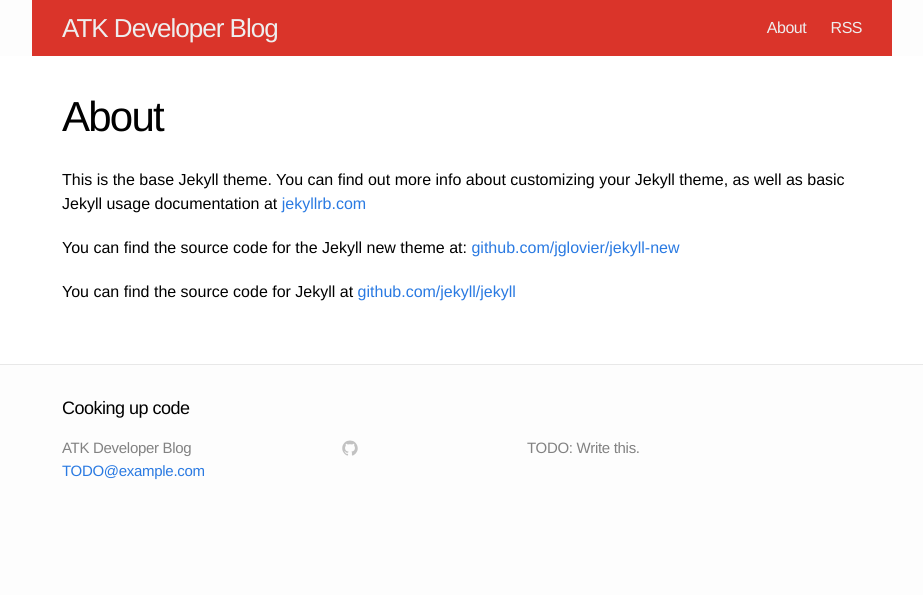
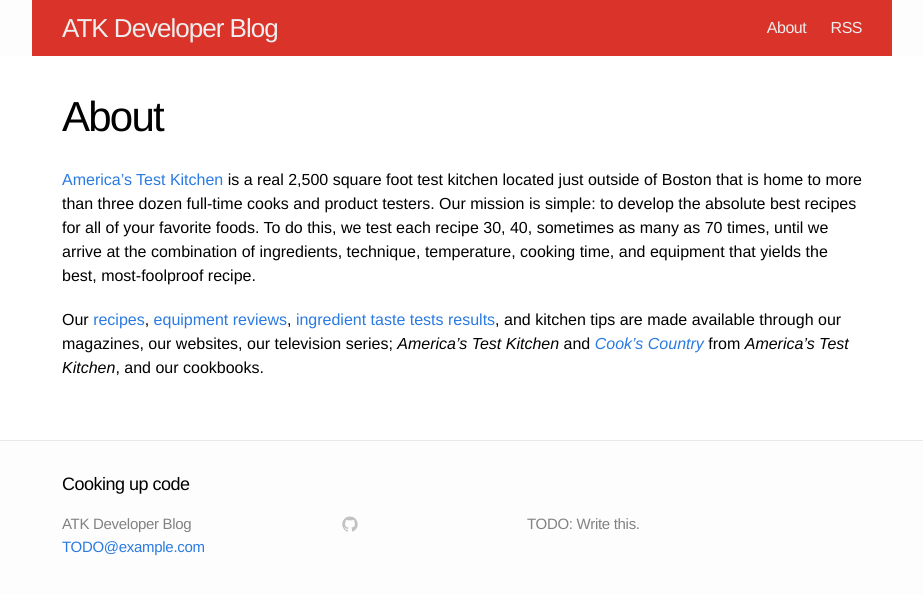
Before and after one commit to Americastestkitchen/Americastestkitchen.github.io, a Jekyll site: the page built from about.md, in a window 1280 px wide. Shown: the top 595 px of the page, without its empty margins (178-1101 px from the left). Built offline with Jekyll 4.4.1, drawn with Linux system fonts in a browser that asks for light colours.

Commit message:
About Us copy pasta from atk Added links

```diff
--- a/about.md
+++ b/about.md
@@ -4,8 +4,14 @@
 permalink: /about/
 ---
 
-This is the base Jekyll theme. You can find out more info about customizing your Jekyll theme, as well as basic Jekyll usage documentation at [jekyllrb.com](http://jekyllrb.com/)
+[America's Test Kitchen](http://www.americastestkitchen.com) is a real 2,500 square foot test kitchen located just
+outside of Boston that is home to more than three dozen full-time cooks and
+product testers. Our mission is simple: to develop the absolute best recipes for
+all of your favorite foods. To do this, we test each recipe 30, 40, sometimes as
+many as 70 times, until we arrive at the combination of ingredients, technique,
+temperature, cooking time, and equipment that yields the best, most-foolproof
+recipe.
 
-You can find the source code for the Jekyll new theme at: [github.com/jglovier/jekyll-new](https://github.com/jglovier/jekyll-new)
-
-You can find the source code for Jekyll at [github.com/jekyll/jekyll](https://github.com/jekyll/jekyll)
+Our [recipes](http://www.americastestkitchen.com/recipes), [equipment reviews](http://www.americastestkitchen.com/equipment_reviews), [ingredient taste tests results](http://www.americastestkitchen.com/taste_tests), and kitchen tips
+are made available through our magazines, our websites, our television series;
+_America's Test Kitchen_ and [_Cook's Country_](http://www.cookscountry.com) from _America's Test Kitchen_, and our cookbooks.
```
